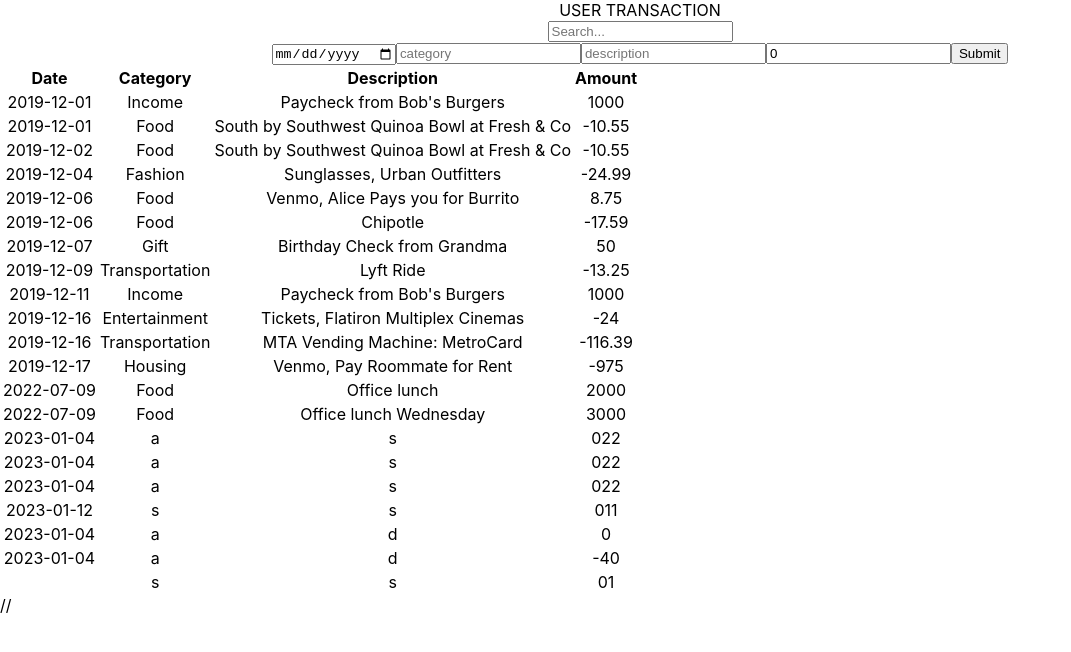
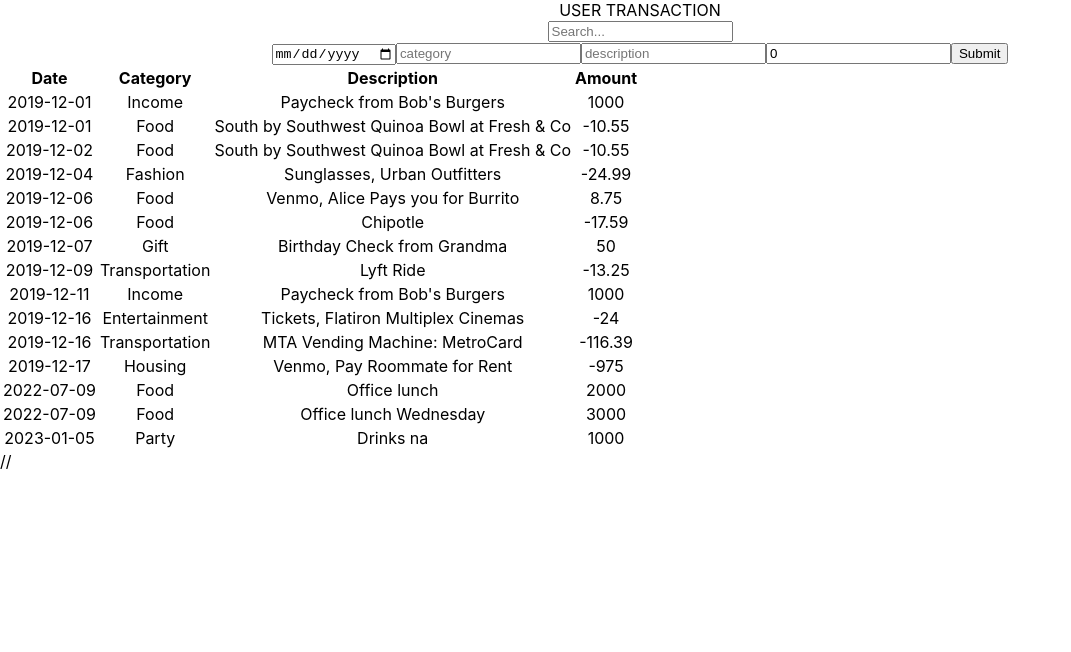
Before and after one commit to Sammy-CK/phase-2-wk-2-code-challenge-bank-of-flatiron, a React (Create React App) app: page / in a window 1280 px wide. Shown: the top 652 px of the page, without its empty margins (0-1071 px from the left). Built offline with nearby package versions, Linux system fonts and the light colour scheme; data requests are answered from the project's data file.

Commit message:
Search shows onChange

```diff
--- a/src/components/SearchBar.js
+++ b/src/components/SearchBar.js
@@ -2,7 +2,6 @@ import React from "react";
 
 
 function SearchBar({searchValue, setSearchValue}){
-    // setFilteredTransactions(transactions)
     return(
     <form>
         <input type="text" placeholder="Search..." name="searchValue" value={searchValue} onChange={(event) => {
--- a/src/components/TransactionForm.js
+++ b/src/components/TransactionForm.js
@@ -29,10 +29,10 @@ function TransactionForm({newTransaction, setNewTransaction, setTransactions, tr
 
 
         }}>
-             <input type="date" name="date" placeholder="date" value={newTransaction.date} onChange={(event) => updateTransactionDetails(event.target.name, event.target.value)}/>
-            <input type="text" name="category" placeholder="category" value={newTransaction.category} onChange={(event) => updateTransactionDetails(event.target.name, event.target.value)}/>
-            <input type="text" name="description" placeholder="description" value={newTransaction.description} onChange={(event) => updateTransactionDetails(event.target.name, event.target.value)} />
-            <input type="number" name="amount" placeholder="amount" value={newTransaction.amount} onChange={(event) => updateTransactionDetails(event.target.name, event.target.value)} />
+             <input required type="date" name="date" placeholder="date" value={newTransaction.date} onChange={(event) => updateTransactionDetails(event.target.name, event.target.value)}/>
+            <input required type="text" name="category" placeholder="category" value={newTransaction.category} onChange={(event) => updateTransactionDetails(event.target.name, event.target.value)}/>
+            <input required type="text" name="description" placeholder="description" value={newTransaction.description} onChange={(event) => updateTransactionDetails(event.target.name, event.target.value)} />
+            <input required type="number" name="amount" placeholder="amount" value={newTransaction.amount} onChange={(event) => updateTransactionDetails(event.target.name, event.target.value)} />
             <input type="submit" />
         </form>
     )
--- a/src/data/db.json
+++ b/src/data/db.json
@@ -99,53 +99,11 @@
       "id": 14
     },
     {
-      "date": "2023-01-04",
-      "description": "s",
-      "category": "a",
-      "amount": "022",
+      "date": "2023-01-05",
+      "description": "Drinks na",
+      "category": "Party",
+      "amount": "1000",
       "id": 15
-    },
-    {
-      "date": "2023-01-04",
-      "description": "s",
-      "category": "a",
-      "amount": "022",
-      "id": 16
-    },
-    {
-      "date": "2023-01-04",
-      "description": "s",
-      "category": "a",
-      "amount": "022",
-      "id": 17
-    },
-    {
-      "date": "2023-01-12",
-      "description": "s",
-      "category": "s",
-      "amount": "011",
-      "id": 18
-    },
-    {
-      "date": "2023-01-04",
-      "description": "d",
-      "category": "a",
-      "amount": 0,
-      "id": 19
-    },
-    {
-      "date": "2023-01-04",
-      "description": "d",
-      "category": "a",
-      "amount": "-40",
-      "id": 20
-    },
-    {
-      "date": "",
-      "description": "s",
-      "category": "s",
-      "amount": "01",
-      "id": 21
     }
   ]
 }
```
